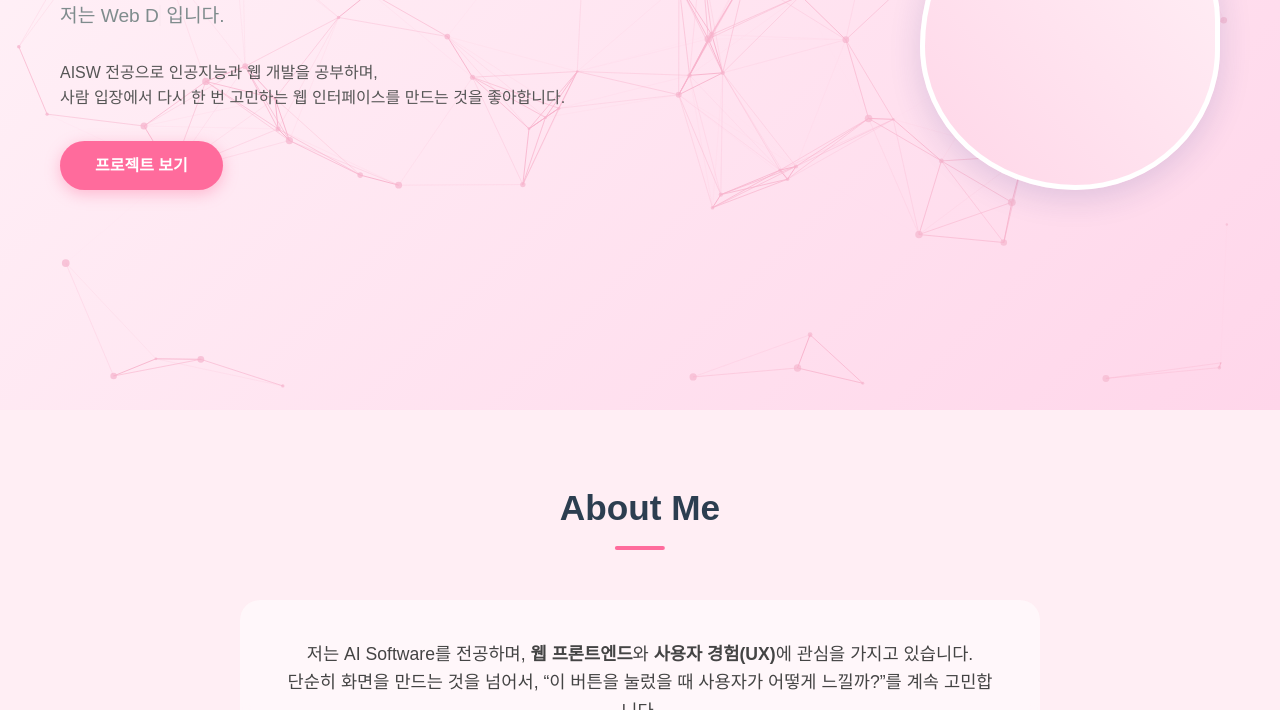
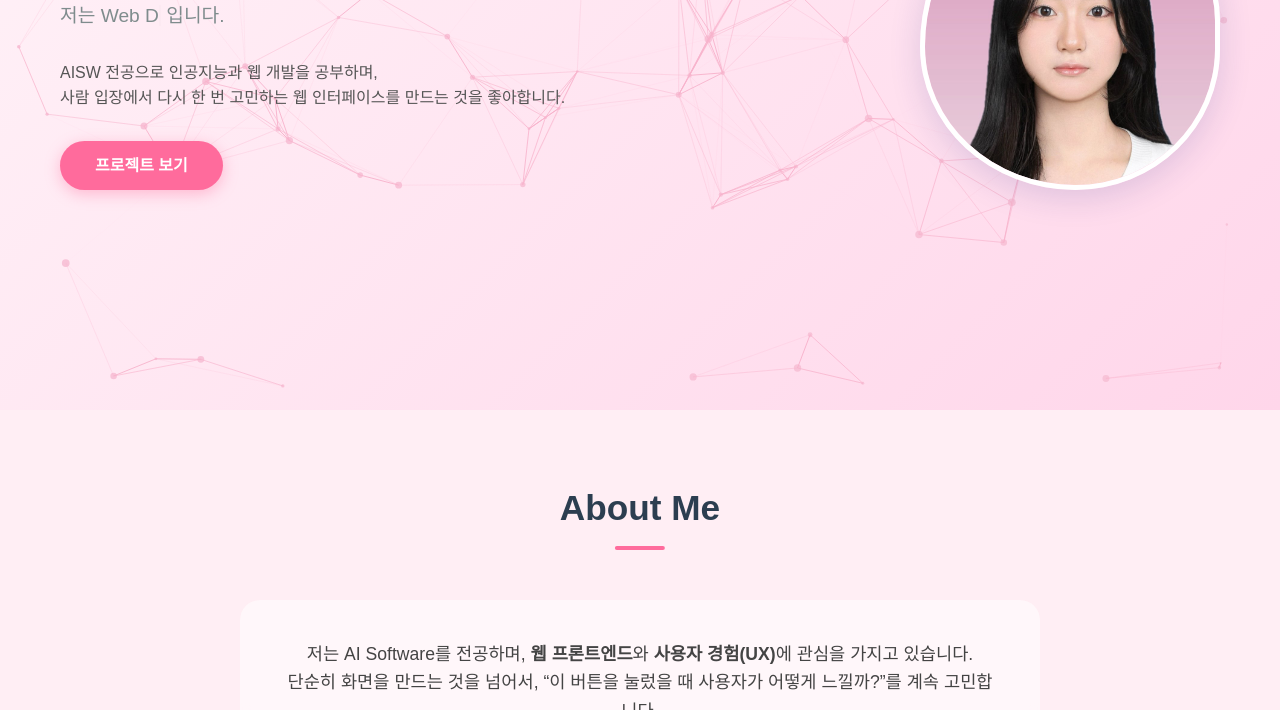
Before and after one commit to lsch4435-code/web_251211, a plain HTML site: page index.html in a window 1280 px wide. Shown: the part 390-1100 px from the top of the page. Drawn offline with Linux system fonts and the light colour scheme.

Commit message:
Update index.html

```diff
--- a/index.html
+++ b/index.html
@@ -341,9 +341,9 @@
                 </div>
                 <div class="hero-image reveal">
                     <div class="img-placeholder">
-                        <!-- 여기 경로가 image 폴더 안의 profile.png -->
-                        <img src="image/profile.png" alt="이정진 프로필 사진" class="profile-img">
-                    </div>
+    <img src="image/profile1.png" alt="이정진 프로필 사진" class="profile-img">
+</div>
+
                 </div>
             </div>
         </section>
```
